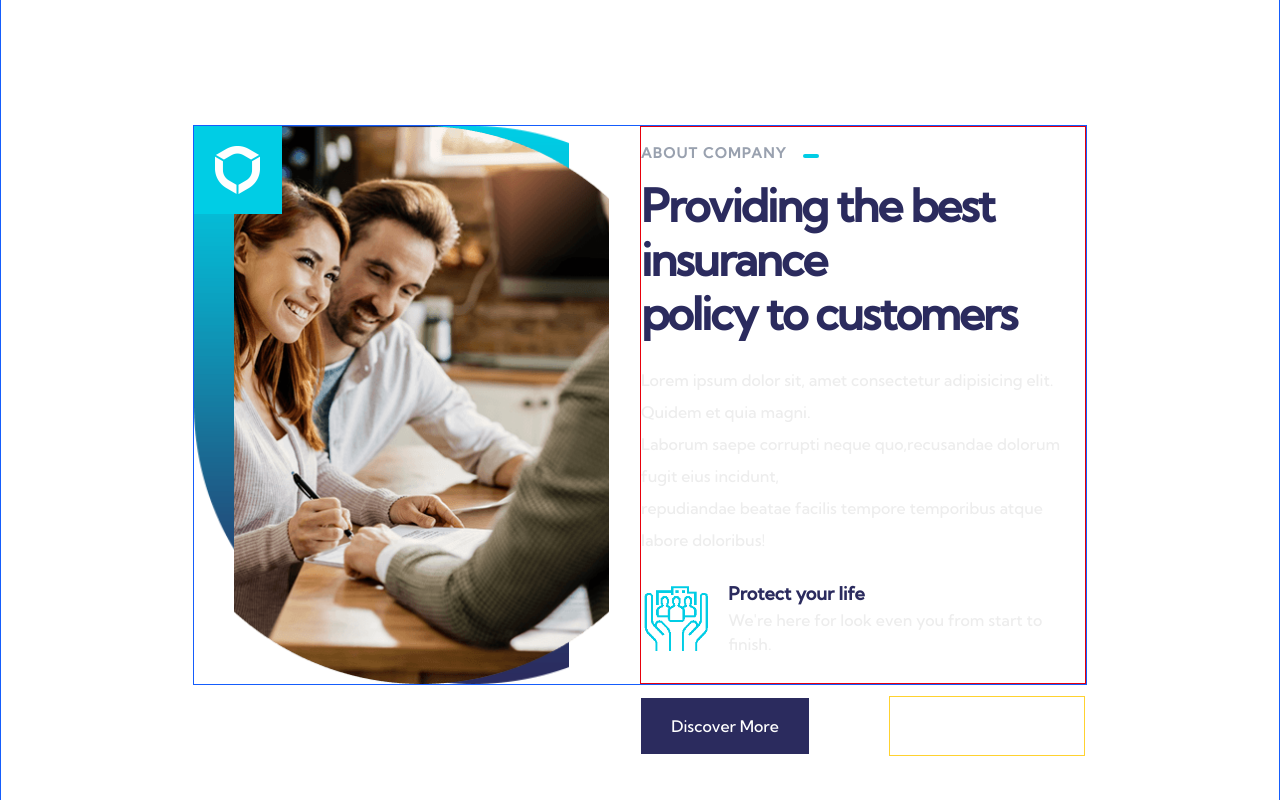
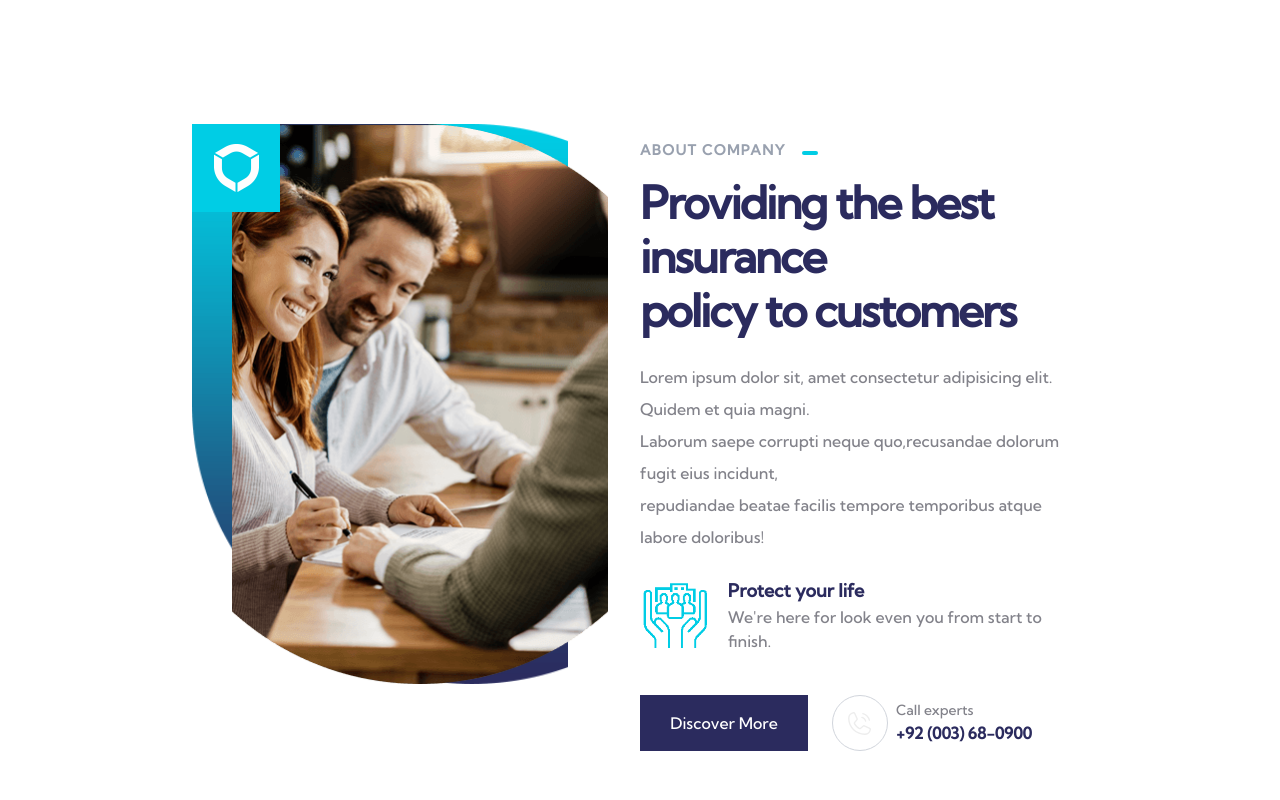
Before and after one commit to eusoncode/insure, a Next.js app in the folder frontend/: page /about in a window 1280 px wide. Shown: the part 600-1400 px from the top of the page. Built offline with nearby package versions, Linux system fonts and the light colour scheme.

Commit message:
Completed the about company section of the about page

```diff
--- a/frontend/src/components/pages_main_section/about_main_section.tsx
+++ b/frontend/src/components/pages_main_section/about_main_section.tsx
@@ -1,5 +1,6 @@
 import Envato_section from "@/components/body_section/home_page/envato_section";
 import { HiShare } from "react-icons/hi";
+import { PiPhoneCallLight } from "react-icons/pi";
 
 export default function About_main_section() {
   return (
@@ -21,9 +22,9 @@ export default function About_main_section() {
 
       {/** About company section **/}
       <div className=" w-full min-h-screen bg-white">
-        <div className="flex flex-col gap-6 justify-center items-center w-full h-full border border-blue-600">
+        <div className="flex flex-col gap-6 justify-center items-center w-full h-full">
           {/** About Company **/}
-          <div className="flex justify-between mt-32 mb-25 w-[70%] h-140 border border-blue-600 relative">
+          <div className="flex justify-between mt-32 mb-25 w-[70%] h-140 relative">
             <div>
               {/* SHAPE BEHIND THE IMAGE — outside the image div */}
               <div className="absolute top-0 left-0 w-[42%] h-full bg-[url('/about_page/about-one-shape.png')] bg-cover bg-no-repeat z-0"></div>
@@ -39,7 +40,7 @@ export default function About_main_section() {
             </div>
 
             {/* TEXT BOX */}
-            <div className="w-[50%] h-full pt-4  border border-red-600">
+            <div className="w-[50%] h-full pt-4">
               {/** Caption**/}
               <div className="mb-3">
                 <div className="flex items-center gap-4 mb-4">
@@ -54,7 +55,7 @@ export default function About_main_section() {
               </div>
 
               {/* Description */}
-              <p className="leading-8 text-gray-40">
+              <p className="leading-8 text-[#82828A]">
                 Lorem ipsum dolor sit, amet consectetur adipisicing elit. Quidem
                 et quia magni. <br />
                 Laborum saepe corrupti neque quo,recusandae dolorum fugit eius
@@ -76,7 +77,7 @@ export default function About_main_section() {
                   <p className="text-[#2B2B5E] font-bold text-lg">
                     Protect your life
                   </p>
-                  <p className="">
+                  <p className="text-[#82828A]">
                     We're here for look even you from start to finish.
                   </p>
                 </div>
@@ -84,7 +85,7 @@ export default function About_main_section() {
 
               {/* Discover More */}
               <div className="flex justify-start items-center gap-4 mt-10">
-                <div className="pr-16">
+                <div className="pr-2">
                   {/* Submit button */}
                   <button
                     type="submit"
@@ -93,7 +94,21 @@ export default function About_main_section() {
                     Discover More
                   </button>
                 </div>
-                <div className="w-60 h-15 border border-amber-300"></div>
+                <div className="group flex justify-start items-center gap-2 w-60 h-15">
+                  <span className="flex justify-center items-center text-3xl w-14 h-14 rounded-full bg-center bg-no-repeat transition-all duration-500 ease-in-out group-hover:text-white group-hover:bg-[#2b2b5e] border border-gray-300">
+                    <PiPhoneCallLight />
+                  </span>
+                  <span className="text-sm font-medium text-gray-500 leading-tight">
+                    <p className="text-[#82828A]">Call experts</p>
+                    <p
+                      className="text-[16px] font-bold text-custom-blue mt-1 transition-all duration-500 ease-in-out
+                      bg-no-repeat bg-[length:0_1px] bg-[0_calc(100%-1px)] bg-[linear-gradient(to_right,currentColor_0%,currentColor_100%)]
+                      group-hover:bg-[length:100%_1px] group-hover:text-[#00CDE5]"
+                    >
+                      +92 (003) 68-0900
+                    </p>
+                  </span>
+                </div>
               </div>
             </div>
           </div>
@@ -110,7 +125,7 @@ export default function About_main_section() {
               {/* Submit button */}
               <button
                 type="submit"
-                className="w-38 bg-[#00cde5] text-white py-3 px-6 hover:bg-white hover:text-[#2b2b5e] transition duration-300 ease-in-out"
+                className="w-38 bg-[#00cde5] text-white py-3 px-6 hover:bg-white hover:text-[#2b2b5e] transition duration-500 ease-in-out"
               >
                 Contact us
               </button>
```
Also changed, not shown: frontend/public/about_page/phone-wave2.png (added).
